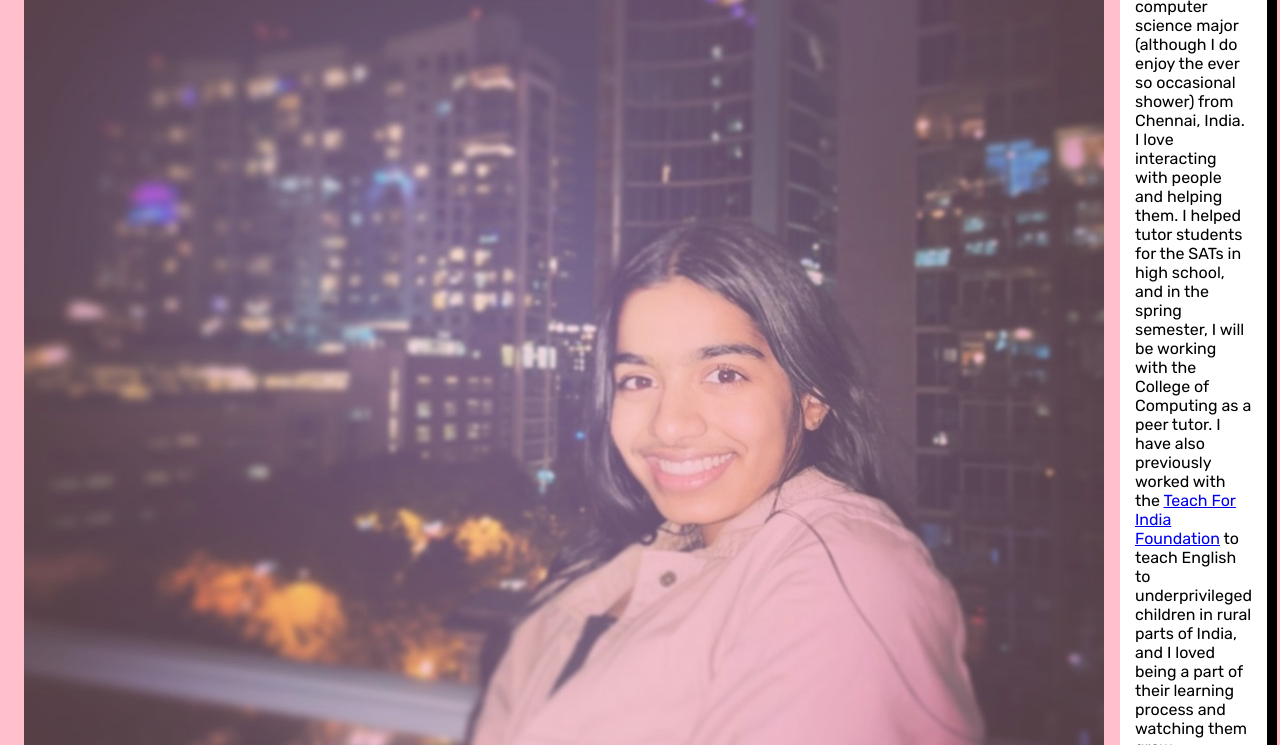
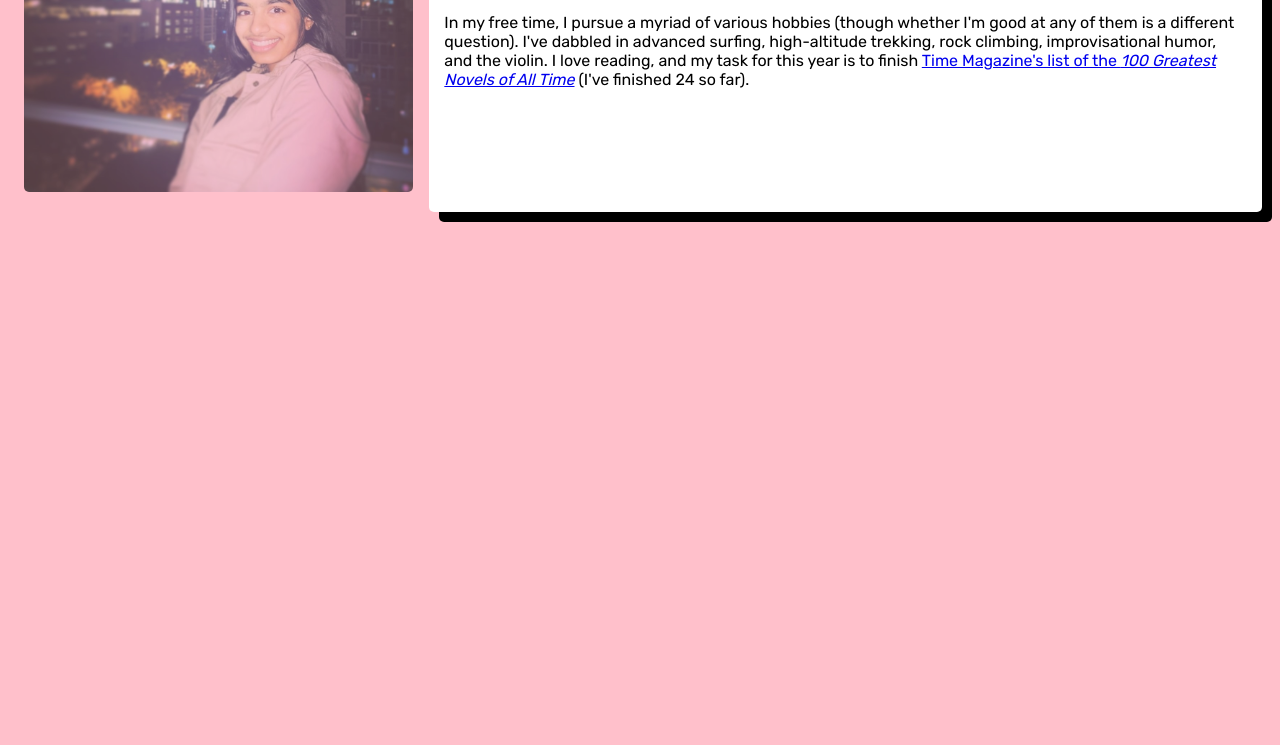
Before and after one commit to uma-anand/Bits-of-Good-Take-Home-Assessment, a plain HTML site: page index.html in a window 1280 px wide. Shown: the part 300-1045 px from the top of the page. After the commit the page ends 800 px from the top, so only its background shows below. Drawn offline with Linux system fonts and the light colour scheme.

Commit message:
Update index.html
Fix width bug 1

```diff
--- a/index.html
+++ b/index.html
@@ -9,7 +9,7 @@
     <body>
         <div id = "parent">
             <div class = "child" id = "image">
-                <img src = "uma.jpg" alt = "A picture of me">
+                <img src = "uma.jpg" alt = "A picture of me" width = "100%">
             </div>
             <div class = "child" id = "text">
                 <h1>Hi! I'm Uma Anand.</h1>
```
